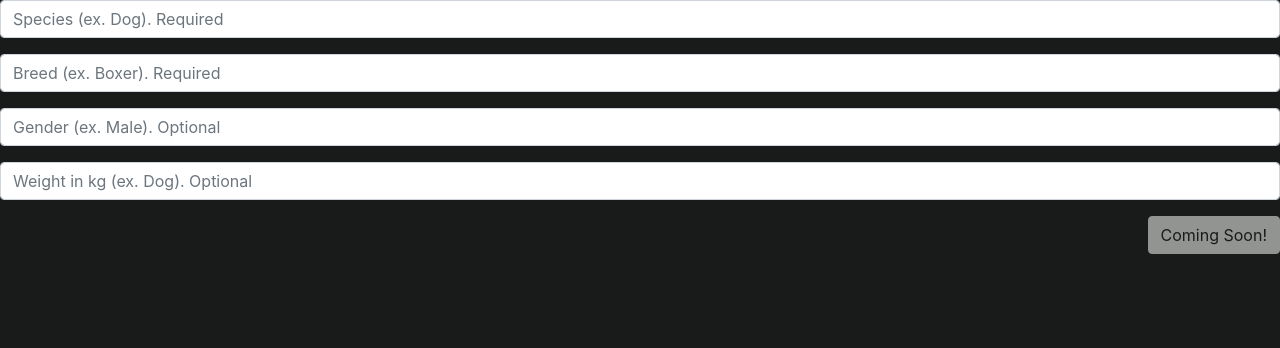
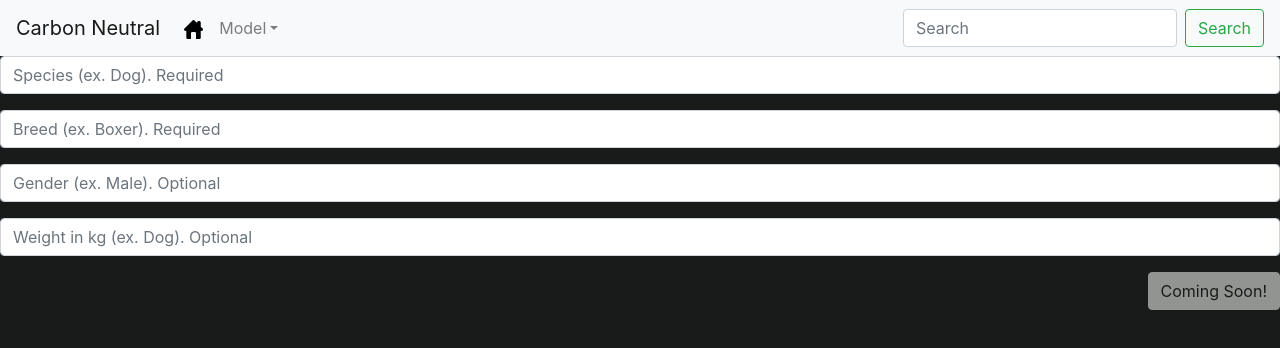
Before and after one commit to cgad/carbon-neutral, a React (Create React App) app in the folder client/: page /pet in a window 1280 px wide. Shown: the top 348 px of the page. Built offline with nearby package versions, Linux system fonts and the light colour scheme.

Commit message:
Add navbar to each page

```diff
--- a/client/public/styling/style.css
+++ b/client/public/styling/style.css
@@ -1,3 +1,7 @@
 body {
     background: #191b1a;
 }
+
+#home {
+    height: 1.2em;
+}
--- a/client/src/components/Nav/Nav.js
+++ b/client/src/components/Nav/Nav.js
@@ -1,11 +1,34 @@
 import React from "react";
 
 const Nav = () => (
-  <nav className="navbar navbar-expand-lg navbar-dark bg-primary">
-    <a className="navbar-brand" href="/">
-      Carbon Neutral placeholder
-    </a>
+  <nav className="navbar navbar-expand-lg navbar-light bg-light">
+    <a className="navbar-brand" href="/">Carbon Neutral</a>
+    <button className="navbar-toggler" type="button" data-toggle="collapse" data-target="#navbarSupportedContent" aria-controls="navbarSupportedContent" aria-expanded="false" aria-label="Toggle navigation">
+      <span className="navbar-toggler-icon"></span>
+    </button>
+
+    <div className="collapse navbar-collapse" id="navbarSupportedContent">
+      <ul className="navbar-nav mr-auto">
+        <li className="nav-item active">
+          <a className="nav-link" href="/"><img id="home" src="images/home-icon.png" alt='"Home" icon'></img> <span className="sr-only">(current)</span></a>
+        </li>
+        <li className="nav-item dropdown">
+          <a className="nav-link dropdown-toggle" href="#" id="navbarDropdown" role="button" data-toggle="dropdown" aria-haspopup="true" aria-expanded="false">
+            Model
+          </a>
+          <div className="dropdown-menu" aria-labelledby="navbarDropdown">
+            <a className="dropdown-item" href="/roadtrip">Road Trip</a>
+            <a className="dropdown-item" href="/flight">Flight</a>
+            <a className="dropdown-item" href="/pet">Pet</a>
+          </div>
+        </li>
+      </ul>
+      <form className="form-inline my-2 my-lg-0">
+        <input className="form-control mr-sm-2" type="search" placeholder="Search" aria-label="Search"></input>
+        <button className="btn btn-outline-success my-2 my-sm-0" type="submit">Search</button>
+      </form>
+    </div>
   </nav>
-);
+)
 
 export default Nav;
--- a/client/src/pages/Flight/Flight.js
+++ b/client/src/pages/Flight/Flight.js
@@ -5,6 +5,7 @@
 import DeleteBtn from "../../components/DeleteBtn";
 import { Col, Row, Container } from "../../components/Grid";
 import { Table, TableHeader, TableRow, HeaderCell, DataCell, TableBody } from "../../components/Table";
+import Nav from "../../components/Nav";
 // import { runInThisContext } from "vm";
 
 class Flight extends Component {
@@ -67,6 +68,7 @@
     render() {
         return (
             <main className="wrapper">
+                <Nav></Nav>
                 <section className="section parallax bg1">
                     <form>
                         <label>Origin Airport (required)</label>
--- a/client/src/pages/Footprints/Footprints.js
+++ b/client/src/pages/Footprints/Footprints.js
@@ -2,6 +2,7 @@
 import { Link } from "react-router-dom";
 import { Col, Row, Container } from "../../components/Grid";
 import { Dropdown } from "../../components/Form";
+import Nav from "../../components/Nav";
 
 class Footprints extends Component {
     state = {
@@ -12,6 +13,7 @@
     render() {
         return (
             <main className="wrapper">
+                <Nav></Nav>
                 <section className="section parallax bg1">
                     {/* <a id="jump">Jump link destination</a> */}
                     <Container fluid id="intro">
--- a/client/src/pages/Pet/Pet.js
+++ b/client/src/pages/Pet/Pet.js
@@ -1,6 +1,7 @@
 import React, { Component } from "react";
 import axios from "axios";
 import { Input, FormBtn } from "../../components/Form";
+import Nav from "../../components/Nav";
 
 class Pet extends Component {
     state = {
@@ -39,6 +40,8 @@
 
     render() {
         return (
+            <main className="wrapper">
+                <Nav></Nav>
                 <form>
                     <Input
                         onChange={this.handleInputChange}
@@ -71,6 +74,7 @@
                         Coming Soon!
                     </FormBtn>
                 </form>
+            </main>
         )
     }
 }
--- a/client/src/pages/Roadtrip/Roadtrip.js
+++ b/client/src/pages/Roadtrip/Roadtrip.js
@@ -5,6 +5,7 @@
 import DeleteBtn from "../../components/DeleteBtn";
 import { Col, Row, Container } from "../../components/Grid";
 import { Table, TableHeader, TableRow, HeaderCell, DataCell, TableBody } from "../../components/Table";
+import Nav from "../../components/Nav";
 // import { runInThisContext } from "vm";
 
 class Roadtrip extends Component {
@@ -64,6 +65,7 @@
     render() {
         return (
             <main className="wrapper">
+                <Nav></Nav>
                 <section className="section parallax bg1">
                     <form>
                         <label>Origin (City, State) (required)</label>
@@ -107,7 +109,7 @@
                             disabled={!(this.state.origin && this.state.destination)}
                             onClick={this.handleFormSubmit}
                         >
-                            Get Impact Model
+                            Coming Soon!
                         </FormBtn>
                      </form>
                      {/* <a href="#jump">Jump to Results</a> */}
```
Also changed, not shown: client/public/images/home-icon.png (added), 7 other files (tests, documents, lock files or other folders). Lines whose indentation alone changed are shown as unchanged.
